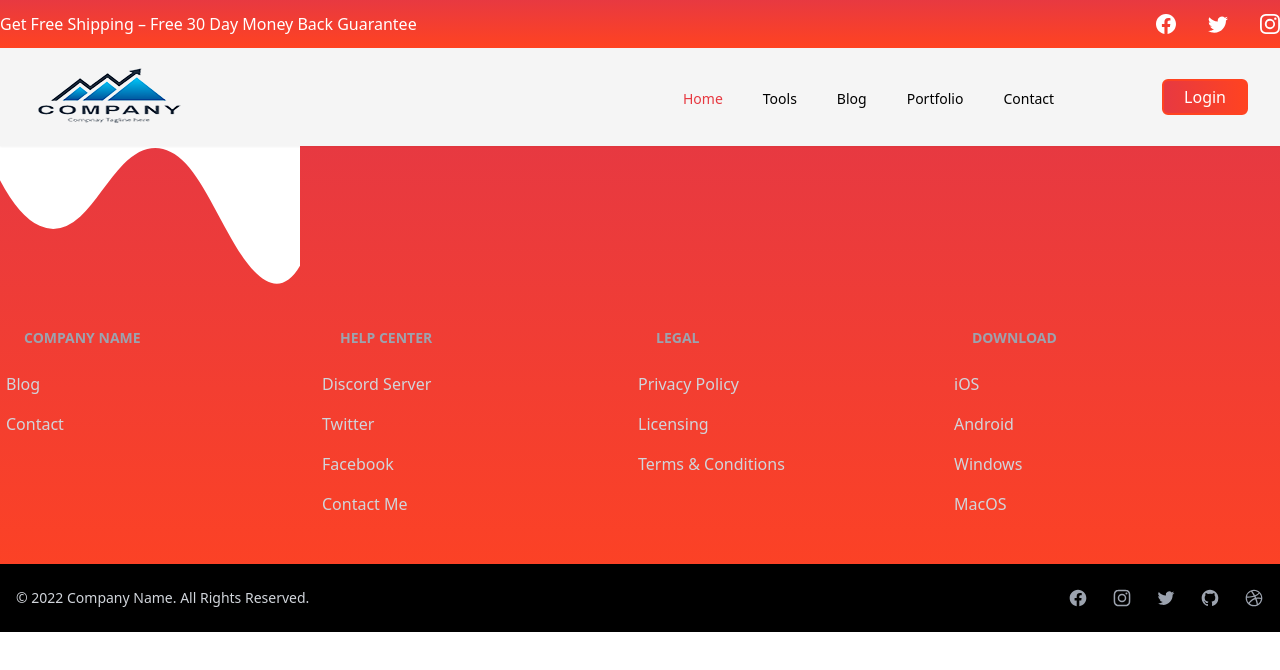
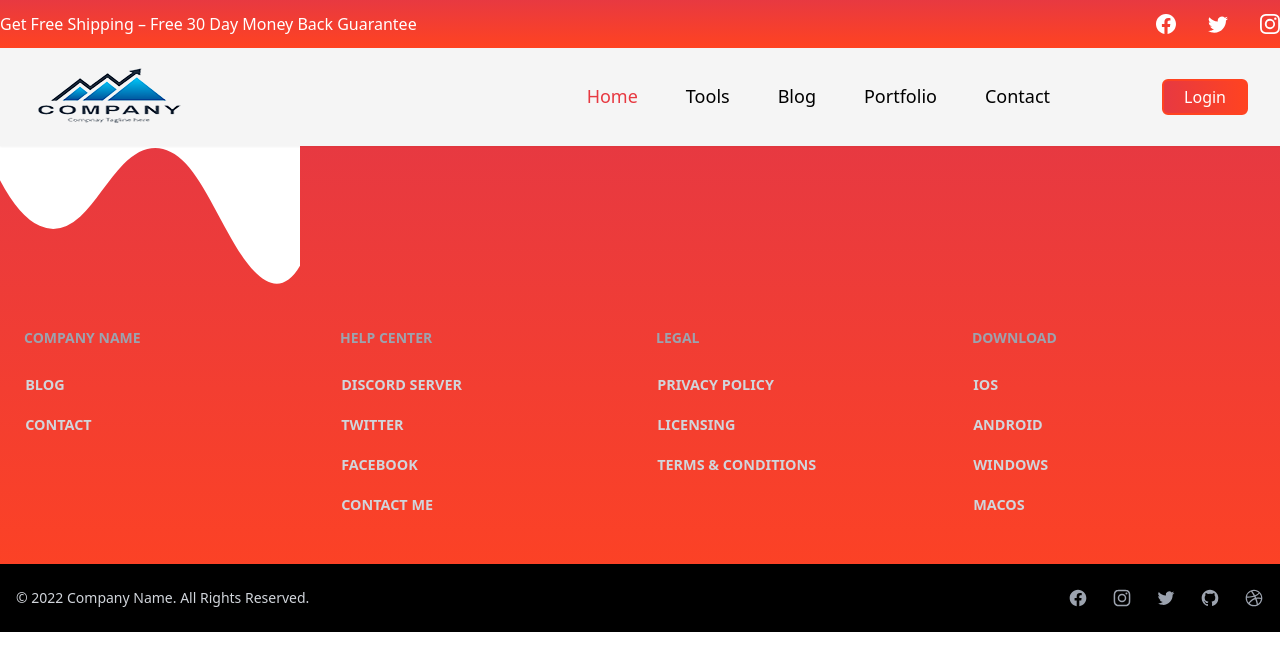
Before and after one commit to AyonJD/MERN-project-assignment-12-hardware-point, a React (Create React App) app: page / in a window 1280 px wide. Shown: the top 670 px of the page. Built offline with nearby package versions, Linux system fonts and the light colour scheme; no server answers; the HTML template or start-up script is replaced by a standard one.

Commit message:
Custom styles done

```diff
--- a/src/App.css
+++ b/src/App.css
@@ -0,0 +1,150 @@
+.swiper {
+    width: 100%;
+    height: calc(100vh - 132px);
+}
+
+.swiper-slide {
+    text-align: center;
+    font-size: 18px;
+    background: #fff;
+
+    /* Center slide text vertically */
+    display: -webkit-box;
+    display: -ms-flexbox;
+    display: -webkit-flex;
+    display: flex;
+    -webkit-box-pack: center;
+    -ms-flex-pack: center;
+    -webkit-justify-content: center;
+    justify-content: center;
+    -webkit-box-align: center;
+    -ms-flex-align: center;
+    -webkit-align-items: center;
+    align-items: center;
+}
+
+.swiper-slide img {
+    display: block;
+    width: 100%;
+    height: 100%;
+    object-fit: cover;
+}
+
+/* .swiper-button-prev,
+.swiper-button-next {
+    background: rgba(0, 0, 0, 0.473);
+} */
+
+/* Nav */
+nav a {
+    font-size: 18px !important;
+}
+
+nav a:hover {
+    color: #E73941 !important;
+}
+
+/* Nav item order */
+.nav-item {
+    line-height: 2.1 !important;
+}
+
+ul li a {
+    text-decoration: none;
+    text-transform: uppercase;
+    font-size: .9rem;
+    font-weight: 600;
+    letter-spacing: 1.2;
+    padding: .2rem 1.2rem;
+
+}
+
+.nav-btn {
+    text-decoration: none;
+    padding: .4rem 1rem;
+    position: relative;
+    transition: .3s ease-in .4s;
+}
+
+.nav-btn::before {
+    content: '';
+    height: 0;
+    width: 0;
+    border: 2px solid transparent;
+    position: absolute;
+    bottom: 0;
+    left: 0;
+    box-sizing: border-box;
+    transition: height .2s linear, width .3s linear .2s;
+}
+
+.nav-btn:hover::before {
+    height: 100%;
+    width: 100%;
+    border: 2px solid #E73941;
+    border-right: none;
+    border-bottom: none;
+}
+
+.nav-btn::after {
+    content: '';
+    height: 0;
+    width: 0;
+    border: 2px solid transparent;
+    position: absolute;
+    top: 0;
+    right: 0;
+    box-sizing: border-box;
+    transition: height .2s linear, width .3s linear .2s;
+}
+
+.nav-btn:hover::after {
+    height: 100%;
+    width: 100%;
+    border: 2px solid #E73941;
+    border-left: none;
+    border-top: none;
+}
+
+@media only screen and (max-width: 768px) {
+    nav a:hover {
+        color: #fff !important;
+    }
+
+}
+
+/* Google button */
+.google-button {
+    border: 1px solid black;
+    padding: 0 15px;
+}
+
+/* Shape divider */
+.custom-shape-divider-top-1653207012 {
+    position: absolute;
+    top: 0;
+    left: 0;
+    width: 100%;
+    overflow: hidden;
+    line-height: 0;
+}
+
+.custom-shape-divider-top-1653207012 svg {
+    position: relative;
+    display: block;
+    width: calc(100% + 1.3px);
+    height: 500px;
+}
+
+.custom-shape-divider-top-1653207012 .shape-fill {
+    fill: #FFFFFF;
+}
+
+/* Border */
+.custom-border {
+    border-bottom: 10px double #ffffff;
+}
+
+.custom-border-primary {
+    border-bottom: 10px double #E73941;
+}
```
